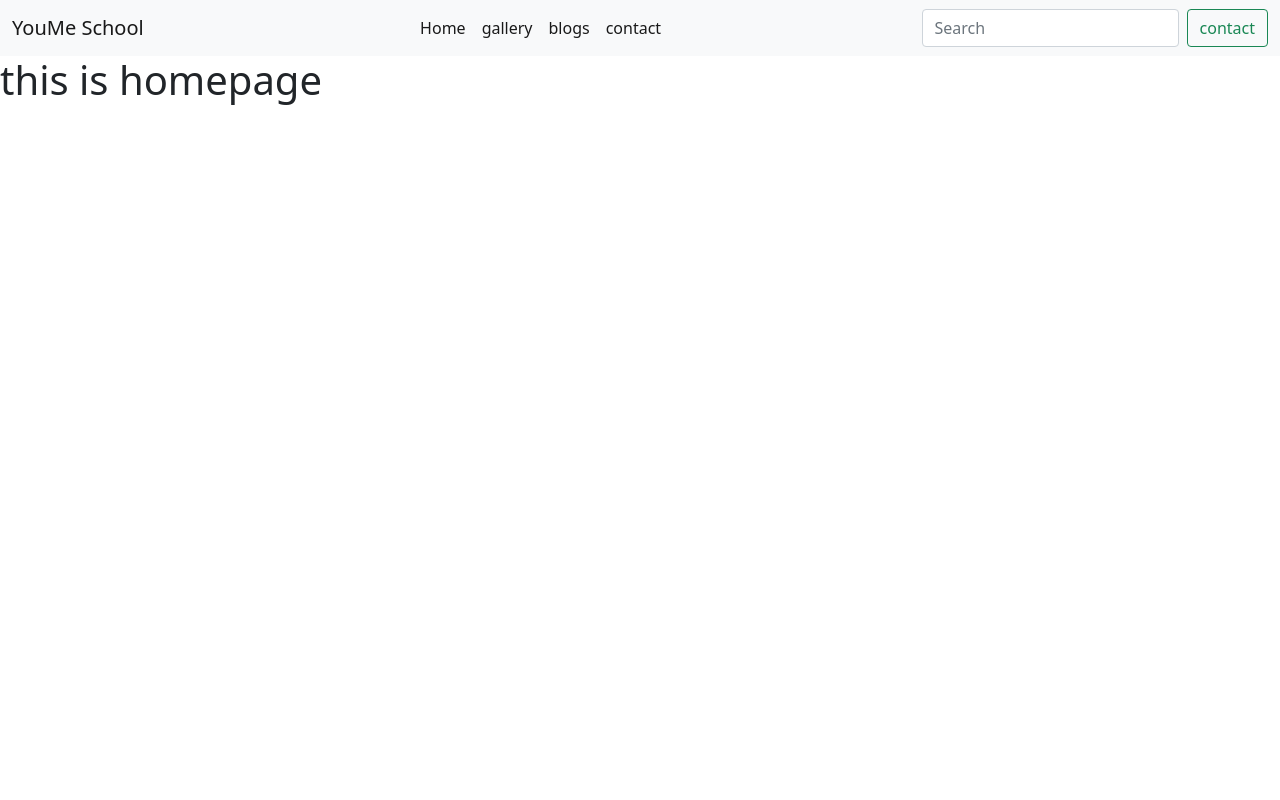
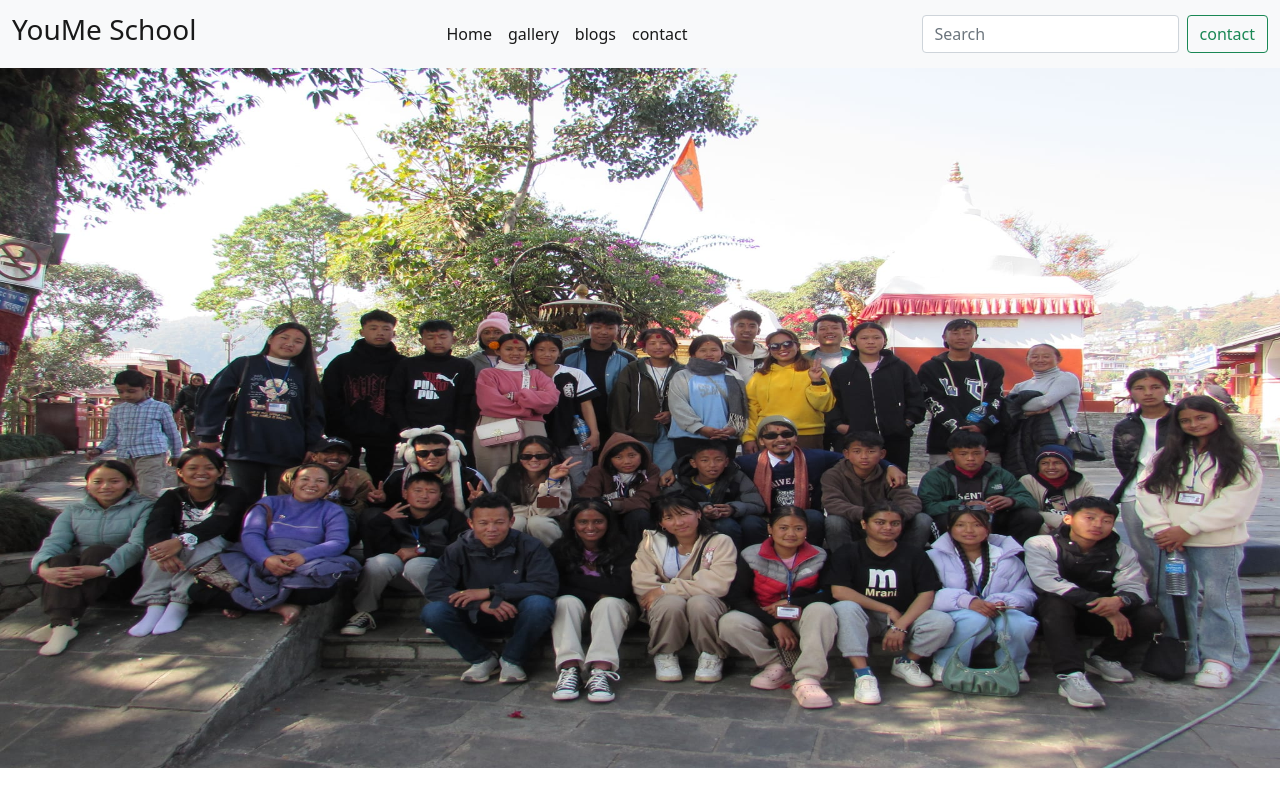
Before and after one commit to Deeparai13/django-notes, a Django app: page / in a window 1280 px wide. Run offline with Django 5.2, Linux system fonts and the light colour scheme.

Commit message:
working on homepage

```diff
--- a/djangoapp/templates/djangoapp/base.html
+++ b/djangoapp/templates/djangoapp/base.html
@@ -1,3 +1,4 @@
+ {% load static %}
 <!DOCTYPE html>
 <html lang="en">
 <head>
@@ -11,7 +12,11 @@
 <body>
  {% include 'djangoapp/navbar.html' %}
  {% block page_content %}
-  <h1>this is homepage</h1>
+
+ <!--this is homepage-->
+  <img src="{% static 'images/pokhara.jpg' %}"
+  style="height:700px; width:100%;"/>
+
  {% endblock page_content %}
  <!--javascript link-->
  <script src="https://cdn.jsdelivr.net/npm/bootstrap@5.0.2/dist/js/bootstrap.bundle.min.js" integrity="sha384-MrcW6ZMFYlzcLA8Nl+NtUVF0sA7MsXsP1UyJoMp4YLEuNSfAP+JcXn/tWtIaxVXM"
--- a/djangoapp/templates/djangoapp/contact.html
+++ b/djangoapp/templates/djangoapp/contact.html
@@ -1,5 +1,5 @@
 {% extends "djangoapp/base.html" %}
 
 {% block page_content %}
-<h1>this is gallery page</h1>
+<h1>this is contact page</h1>
 {% endblock page_content %}
--- a/djangoapp/templates/djangoapp/navbar.html
+++ b/djangoapp/templates/djangoapp/navbar.html
@@ -1,7 +1,7 @@
  <!--navbar-->
  <nav class="navbar navbar-expand-lg navbar-light bg-light">
     <div class="container-fluid">
-      <a class="navbar-brand" href="#">YouMe School</a>
+      <a class="navbar-brand" href="#"><h3>YouMe School</h3></a>
       <button class="navbar-toggler" type="button" data-bs-toggle="collapse" data-bs-target="#navbarSupportedContent" aria-controls="navbarSupportedContent" aria-expanded="false" aria-label="Toggle navigation">
         <span class="navbar-toggler-icon"></span>
       </button>
```
Also changed, not shown: djangoapp/static/images/game.jpg (added), djangoapp/static/images/gm.jpg (added), djangoapp/static/images/grade nine.jpg (added), djangoapp/static/images/pokhara.jpg (added), requirements.txt (line endings or trailing spaces).
